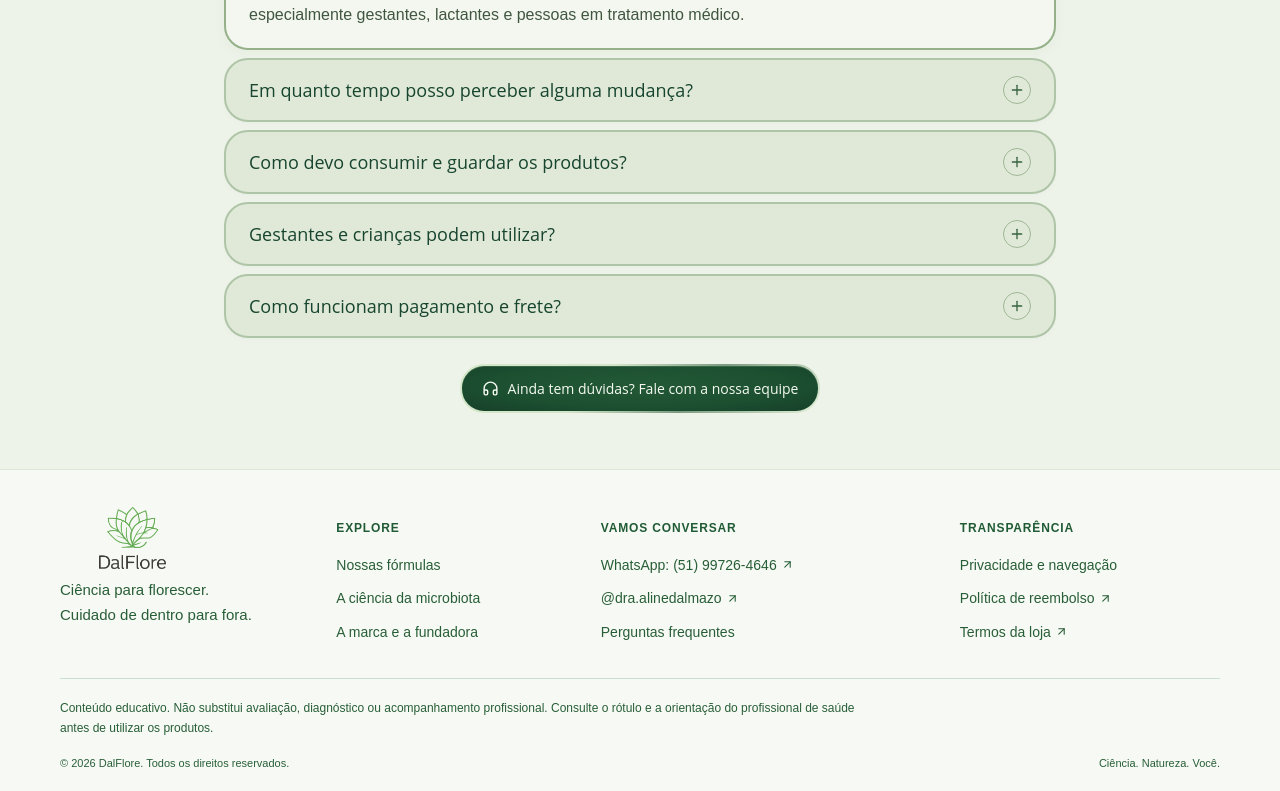
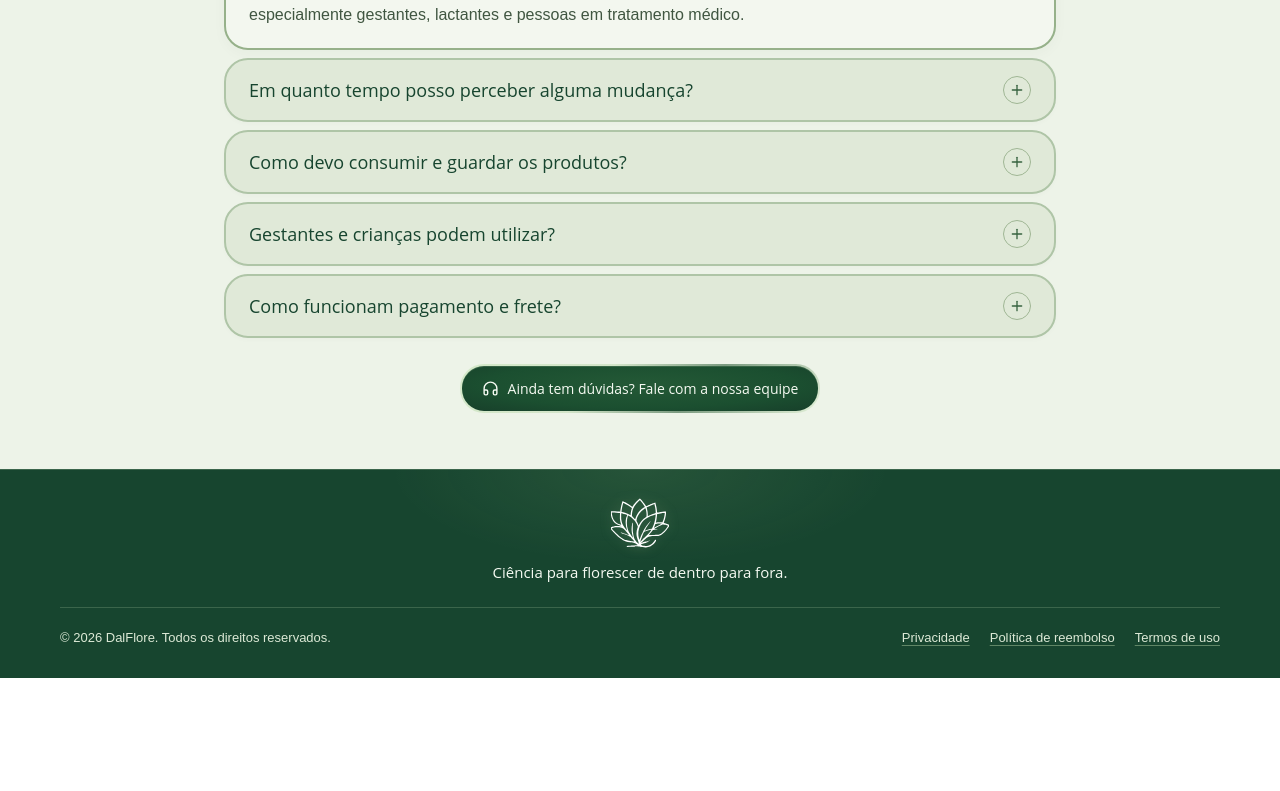
Before and after one commit to marketingsovida-star/dalflore, a React (Vite) app: page / in a window 1280 px wide. Shown: the part 4296-5087 px from the top of the page. After the commit the page ends 4974 px from the top, so only its background shows below. Built offline with nearby package versions, Linux system fonts and the light colour scheme; a web font is replaced by a local one.

Commit message:
Rebuild footer in Duet layout with DalFlore dark green
Co-Authored-By: Claude Opus 5.5 <noreply@anthropic.com>

```diff
--- a/src/App.tsx
+++ b/src/App.tsx
@@ -963,79 +963,44 @@ export default function App() {
         <FAQ />
 
       </main>
-      <footer>
-        <div className="wrap footer-grid">
-          <div className="footer-brand">
+      <footer className="site-footer">
+        <div className="wrap site-footer-inner">
+          <div className="site-footer-brand">
+            <a href="#" aria-label="DalFlore, início">
               <img
-              src={asset("brand/logo.png")}
-              alt="DalFlore"
+                src={asset("brand/symbol-white.svg")}
+                alt=""
                 width="160"
                 height="67"
                 loading="lazy"
               />
+            </a>
+            <p>Ciência para florescer de dentro para fora.</p>
+          </div>
+          <div className="site-footer-bottom">
             <p>
-              Ciência para florescer.
-              <br />
-              Cuidado de dentro para fora.
+              © {new Date().getFullYear()} DalFlore. Todos os direitos
+              reservados.
             </p>
-          </div>
-          <div>
-            <p className="eyebrow">EXPLORE</p>
-            <a href="#produtos">Nossas fórmulas</a>
-            <a href="#ciencia">A ciência da microbiota</a>
-            <a href="#aline">A marca e a fundadora</a>
-          </div>
-          <div>
-            <p className="eyebrow">VAMOS CONVERSAR</p>
-            <a
-              href={whatsapp("Olá! Gostaria de falar com a DalFlore.")}
-              target="_blank"
-              rel="noreferrer"
-            >
-              WhatsApp: (51) 99726-4646 <ArrowUpRight size={13} />
-            </a>
-            <a
-              href="https://www.instagram.com/dra.alinedalmazo/"
-              target="_blank"
-              rel="noreferrer"
-            >
-              @dra.alinedalmazo <ArrowUpRight size={13} />
-            </a>
-            <a href="#duvidas">Perguntas frequentes</a>
-          </div>
-          <div>
-            <p className="eyebrow">TRANSPARÊNCIA</p>
+            <nav aria-label="Políticas da loja">
               <button onClick={() => setModal({ kind: "privacy" })}>
-              Privacidade e navegação
+                Privacidade
               </button>
               <a
                 href="https://dalflore.com.br/politica-de-reembolso"
                 target="_blank"
                 rel="noreferrer"
               >
-              Política de reembolso <ArrowUpRight size={13} />
+                Política de reembolso
               </a>
               <a
                 href="https://dalflore.com.br/politica-de-privacidade#termos-de-uso"
                 target="_blank"
                 rel="noreferrer"
               >
-              Termos da loja <ArrowUpRight size={13} />
+                Termos de uso
               </a>
-          </div>
-        </div>
-        <div className="wrap footer-note">
-          <p>
-            Conteúdo educativo. Não substitui avaliação, diagnóstico ou
-            acompanhamento profissional. Consulte o rótulo e a orientação do
-            profissional de saúde antes de utilizar os produtos.
-          </p>
-          <div>
-            <span>
-              © {new Date().getFullYear()} DalFlore. Todos os direitos
-              reservados.
-            </span>
-            <span>Ciência. Natureza. Você.</span>
+            </nav>
           </div>
         </div>
       </footer>
--- /dev/null
+++ b/src/footer.css
@@ -0,0 +1,20 @@
+/* Compact brand footer: same dark surface and white symbol as the header. */
+.site-footer { background:radial-gradient(ellipse 320px 120px at 50% 0%, #b7df9518, transparent 78%), var(--deep-surface); color:#f5faf2; border-top:1px solid #cde7b933; padding:28px 0 24px; }
+.site-footer-brand { display:flex; flex-direction:column; align-items:center; text-align:center; }
+.site-footer-brand a { display:block; border-radius:8px; }
+.site-footer-brand img { display:block; width:60px; height:50px; object-fit:contain; filter:drop-shadow(0 0 6px #d8efb540); }
+.site-footer-brand p { margin:14px 0 0; color:#f5faf2; font:500 15px/1.4 "Open Sans",Arial,sans-serif; }
+.site-footer-bottom { display:flex; justify-content:space-between; align-items:center; gap:8px 24px; margin-top:24px; padding-top:14px; border-top:1px solid #cde7b933; color:#dce9d6; font:400 13px/1.5 Arial,sans-serif; }
+.site-footer-bottom p { margin:0; color:inherit; font:inherit; }
+.site-footer-bottom nav { display:flex; flex-wrap:wrap; justify-content:center; gap:0 20px; }
+.site-footer-bottom :is(a,button) { display:inline-flex; align-items:center; min-height:32px; padding:0; border:0; background:none; color:inherit; font:inherit; text-decoration:underline; text-decoration-color:#cde7b966; text-underline-offset:3px; cursor:pointer; transition:color .35s,text-decoration-color .35s; }
+.site-footer-bottom :is(a,button):hover { color:#fff; text-decoration-color:#fff; }
+.site-footer :is(a,button):focus-visible { outline:2px solid #e4f1d8; outline-offset:3px; }
+@media(max-width:760px){
+ .site-footer-bottom{flex-direction:column;text-align:center}
+}
+@media(max-width:640px){
+ .site-footer-brand img{width:54px;height:45px}
+ .site-footer-brand p{font-size:14px}
+ .site-footer-bottom nav{gap:0 14px}
+}
--- a/src/main.tsx
+++ b/src/main.tsx
@@ -10,6 +10,7 @@ import "./header.css";
 import "./catalog.css";
 import "./expert.css";
 import "./faq.css";
+import "./footer.css";
 createRoot(document.getElementById("root")!).render(
   <React.StrictMode>
     <App />
```
Also changed, not shown: 1 other file (tests, documents, lock files or other folders). Lines whose indentation alone changed are shown as unchanged.
